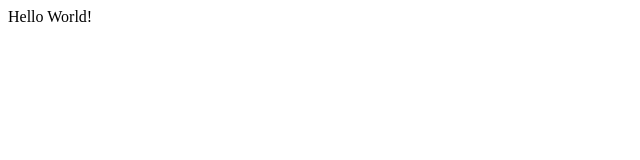
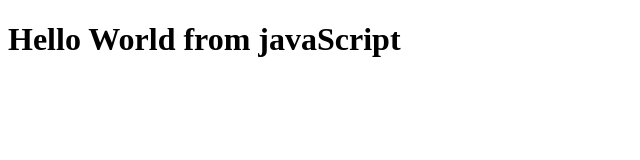
Before and after one commit to pritamahanta/skills, a plain HTML site: page react/code/index.html in a window 1280 px wide. Shown: the whole page, without its empty margins (0-640 px from the left). Drawn offline with Linux system fonts and the light colour scheme.

Commit message:
wrote hello world in js

```diff
--- a/react/code/index.html
+++ b/react/code/index.html
@@ -1,11 +1,21 @@
 <!DOCTYPE html>
 <html lang="en">
+
 <head>
     <meta charset="UTF-8">
     <meta name="viewport" content="width=device-width, initial-scale=1.0">
     <title>Namaste React</title>
 </head>
+
 <body>
-    <div id="root">Hello World!</div>
+    <div id="root"></div>
+
+    <script>
+        const heading = document.createElement("h1");
+        heading.innerHTML = "Hello World from javaScript";
+        const root = document.getElementById("root");
+        root.appendChild(heading);
+    </script>
 </body>
+
 </html>
```
